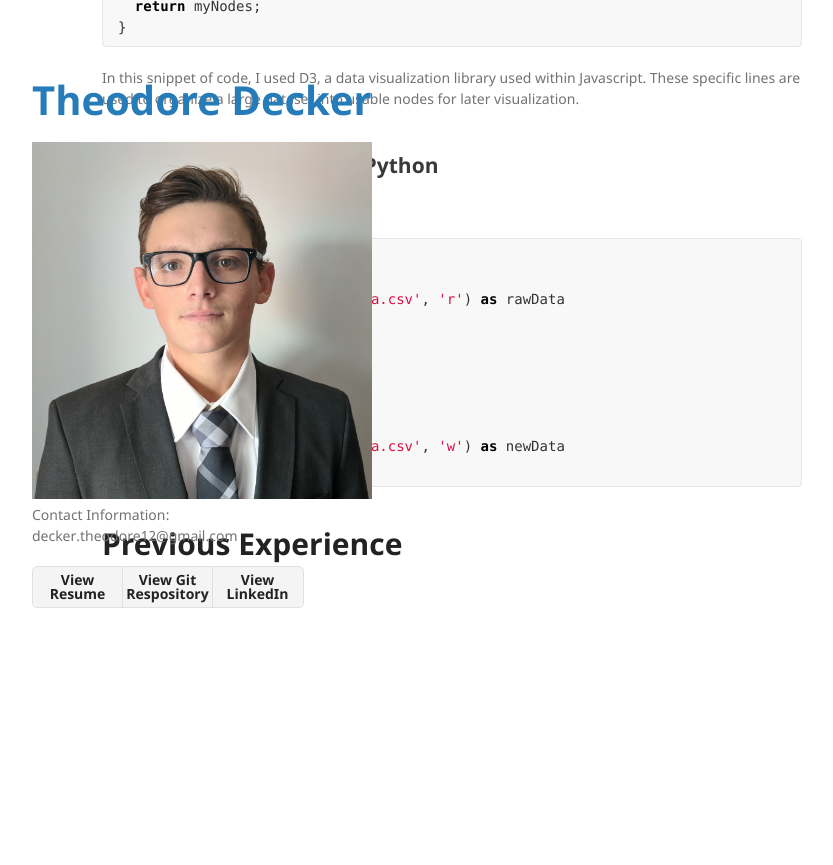
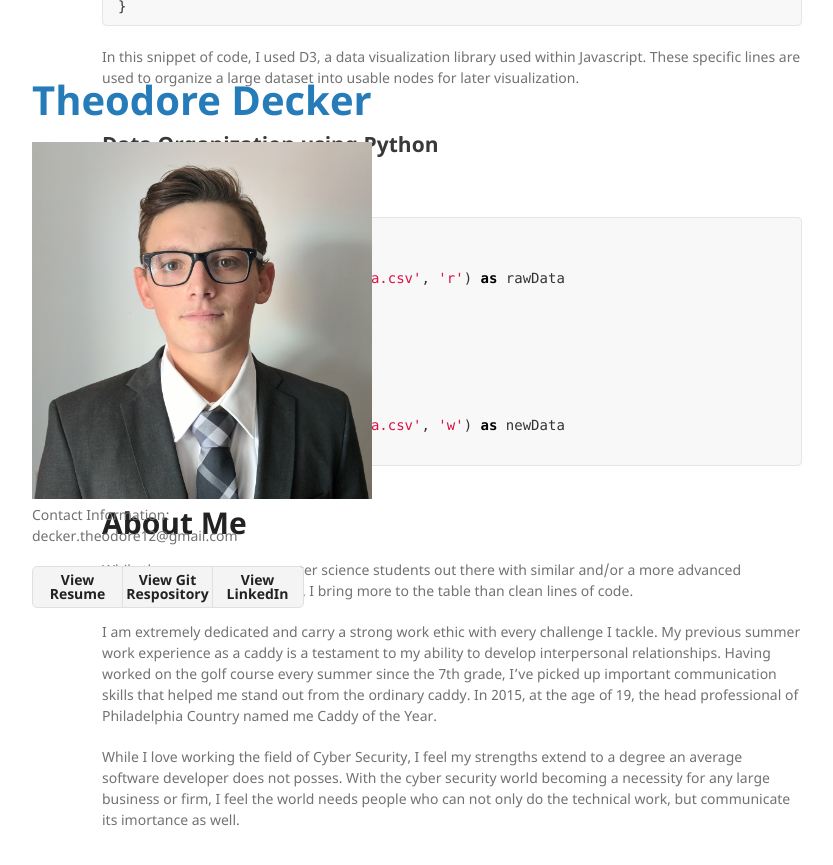
Before and after one commit to theodore-decker/theodore-decker.github.io, a Jekyll site: the page built from index.md, in a window 1280 px wide and 900 px high, scrolled down 1316 px. Shown: the top 865 px of the window, without its empty margins (268-1101 px from the left). Built offline with Jekyll 4.4.1, drawn with Linux system fonts in a browser that asks for light colours; our own code applies the rules of GitHub Pages for plain Markdown files; before the commit the page ends 1987 px from its top, so only the background shows below that; some of the changed text lies outside the part shown.

Commit message:
Update index.md

````diff
--- a/index.md
+++ b/index.md
@@ -75,6 +75,10 @@ open('/Documents/GitHub/newData.csv', 'w') as newData
 newData.close()
 ```
 
-# Previous Experience
+# About Me
 
-N/A
+While there may many computer science students out there with similar and/or a more advanced technical background than me, I bring more to the table than clean lines of code.
+
+I am extremely dedicated and carry a strong work ethic with every challenge I tackle. My previous summer work experience as a caddy is a testament to my ability to develop interpersonal relationships. Having worked on the golf course every summer since the 7th grade, I've picked up important communication skills that helped me stand out from the ordinary caddy. In 2015, at the age of 19, the head professional of Philadelphia Country named me Caddy of the Year.
+
+While I love working the field of Cyber Security, I feel my strengths extend to a degree an average software developer does not posses. With the cyber security world becoming a necessity for any large business or firm, I feel the world needs people who can not only do the technical work, but communicate its imortance as well.
````
Also changed, not shown: other parts of index.md (+2 -2 lines).
